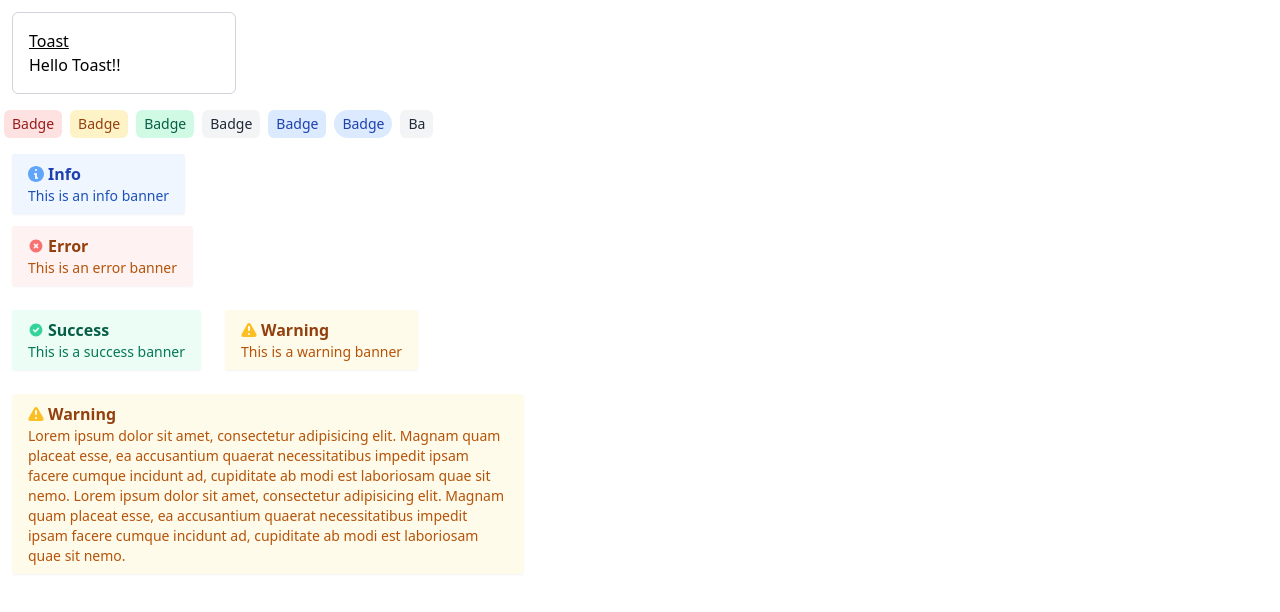
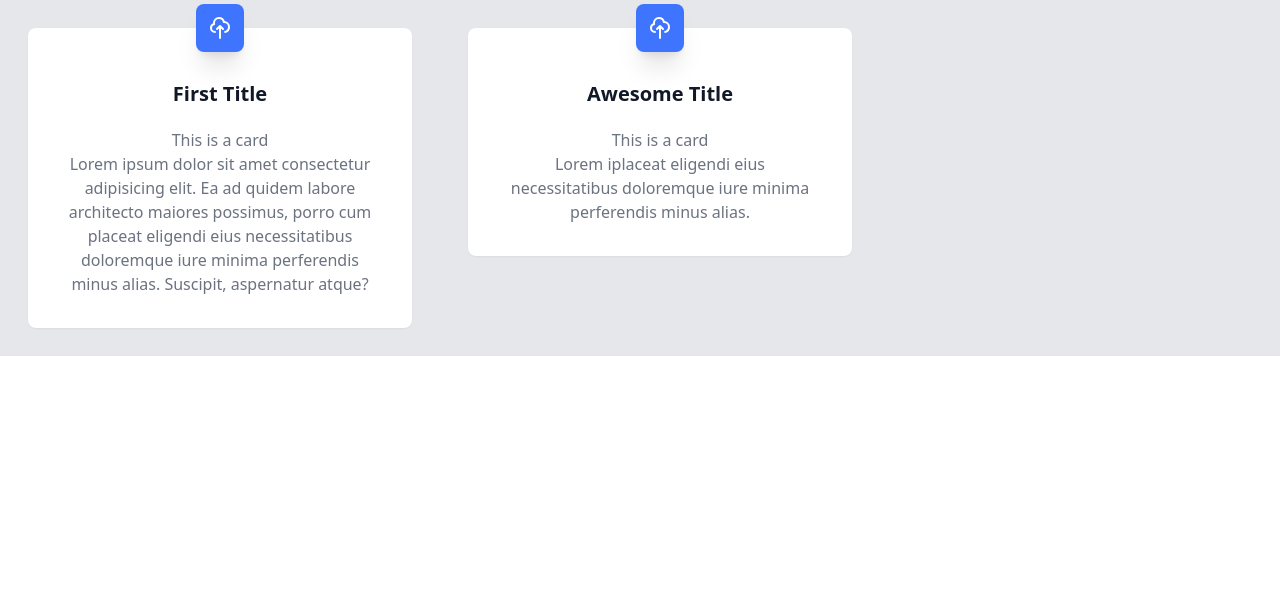
Before and after one commit to Euaell/eu-component-library, a React (Vite) app: page / in a window 1280 px wide. Shown: the top 612 px of the page. Built offline with nearby package versions, Linux system fonts and the light colour scheme.

Commit message:
card done

```diff
--- a/src/App.tsx
+++ b/src/App.tsx
@@ -1,12 +1,24 @@
 import './App.css'
-import { Badge, Banner, Toast } from './components'
+import { Badge, Banner, Card, Toast } from './components'
+import testSvg from './test.svg'
 
 function App() {
 
 	return (
 		<>
+
+			{/* <BannerAndBadge /> */}
+
+			<CardDisplay />
+		</>
+	)
+}
+
+function BannerAndBadge() {
+	return (
+		<>
 			<Toast>Hello Toast!!</Toast>
-			<Badge color='red'>Badge</Badge>
+			<Badge color='red' className='cursor-pointer' onClick={() => console.log("badge clicked")}>Badge</Badge>
 			<Badge color='yellow'>Badge</Badge>
 			<Badge color='green'>Badge</Badge>
 			<Badge>Badge</Badge>
@@ -17,6 +29,11 @@ function App() {
 
 			<Banner title='Info' status='info'>This is an info banner</Banner>
 			<Banner title='Error' status='error'>This is an error banner</Banner>
+			<Banner title='with no content' status='error' />
+			<Banner title='with no content' status='warning' />
+			<Banner title='with no content' status='success' />
+			<Banner title='with no content' />
+
 			<Banner title='Success' status='success' className='inline-block'>This is a success banner</Banner>
 			<Banner title='Warning' status='warning' className='inline-block'>This is a warning banner</Banner>
 			{/* A banner with a longer text */}
@@ -28,4 +45,21 @@ function App() {
 	)
 }
 
+function CardDisplay() {
+	return (
+		<div className='bg-gray-200'>
+
+			<Card title='First Title' icon={<img src={testSvg} alt='test svg' />}>
+				<p>This is a card</p>
+				<p>Lorem ipsum dolor sit amet consectetur adipisicing elit. Ea ad quidem labore architecto maiores possimus, porro cum placeat eligendi eius necessitatibus doloremque iure minima perferendis minus alias. Suscipit, aspernatur atque?</p>
+			</Card>
+
+			<Card title='Awesome Title' icon={<img src={testSvg} alt='test svg' />}>
+				<p>This is a card</p>
+				<p>Lorem iplaceat eligendi eius necessitatibus doloremque iure minima perferendis minus alias. </p>
+			</Card>
+		</div>
+	)
+}
+
 export default App
--- a/src/components/Card/index.tsx
+++ b/src/components/Card/index.tsx
@@ -1,15 +1,38 @@
-import { twMerge } from "tailwind-merge";
+import { twJoin, twMerge } from "tailwind-merge";
 
 interface CardProps {
-    children: React.ReactNode;
+	children: Readonly<React.ReactNode>;
+	title: Readonly<string>;
+	icon?: Readonly<React.ReactNode>;
+	// iconPosition?: 'top' | 'bottom' | 'left' | 'right';
+	iconBgColor?: string;
 	className?: string;
 	[x: string]: any;
 }
 
-export default function Card({ children, className, ...rest }: CardProps) {
+export default function Card({ children, className, title, icon, iconBgColor = 'bg-[#3F75FE]', ...rest }: CardProps) {
 	return (
-        <div className={twMerge('inline-flex', className)} {...rest}>
+		<div className={twMerge(
+				'relative inline-flex flex-col p-8 m-7 bg-white min-w-56 max-w-96 rounded-lg shadow-sm transition-shadow duration-200 hover:shadow-xl',
+				className
+			)}
+			{...rest}
+		>
+			{/* An absolutely positioned rectangular container for the icon */}
+			{icon &&
+				<div className="absolute flex items-center justify-center left-0 top-0 w-full h-fit">
+					<div className={twJoin('relative p-2 w-12 h-12 flex items-center justify-center rounded-lg -top-6 shadow-xl', iconBgColor)}>
+						{icon}
+					</div>
+				</div>
+			}
+
+			<div className='flex items-center py-5'>
+				<h1 className='text-xl font-bold text-[#111827] w-full text-center'>{title}</h1>
+			</div>
+			<div className="text-[#6B7280] text-center">
 				{children}
+			</div>
 		</div>
 	)
 }
--- a/src/components/index.ts
+++ b/src/components/index.ts
@@ -3,3 +3,4 @@ export { default as Toast } from './Toast'
 export { default as Button } from './Button'
 export { default as Badge } from './Badge'
 export { default as Banner } from './Banner'
+export { default as Card } from './Card'
```
Also changed, not shown: src/test.svg (added). Lines whose indentation alone changed are shown as unchanged.
